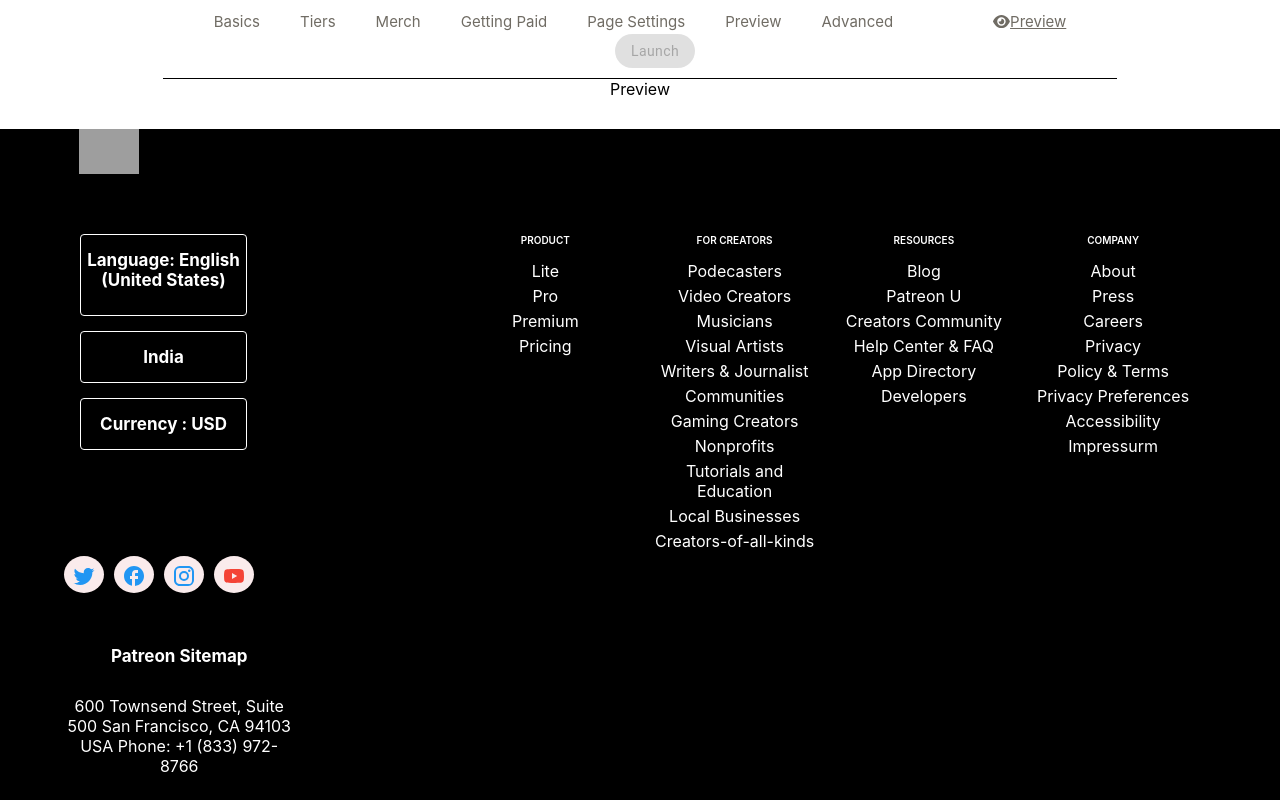
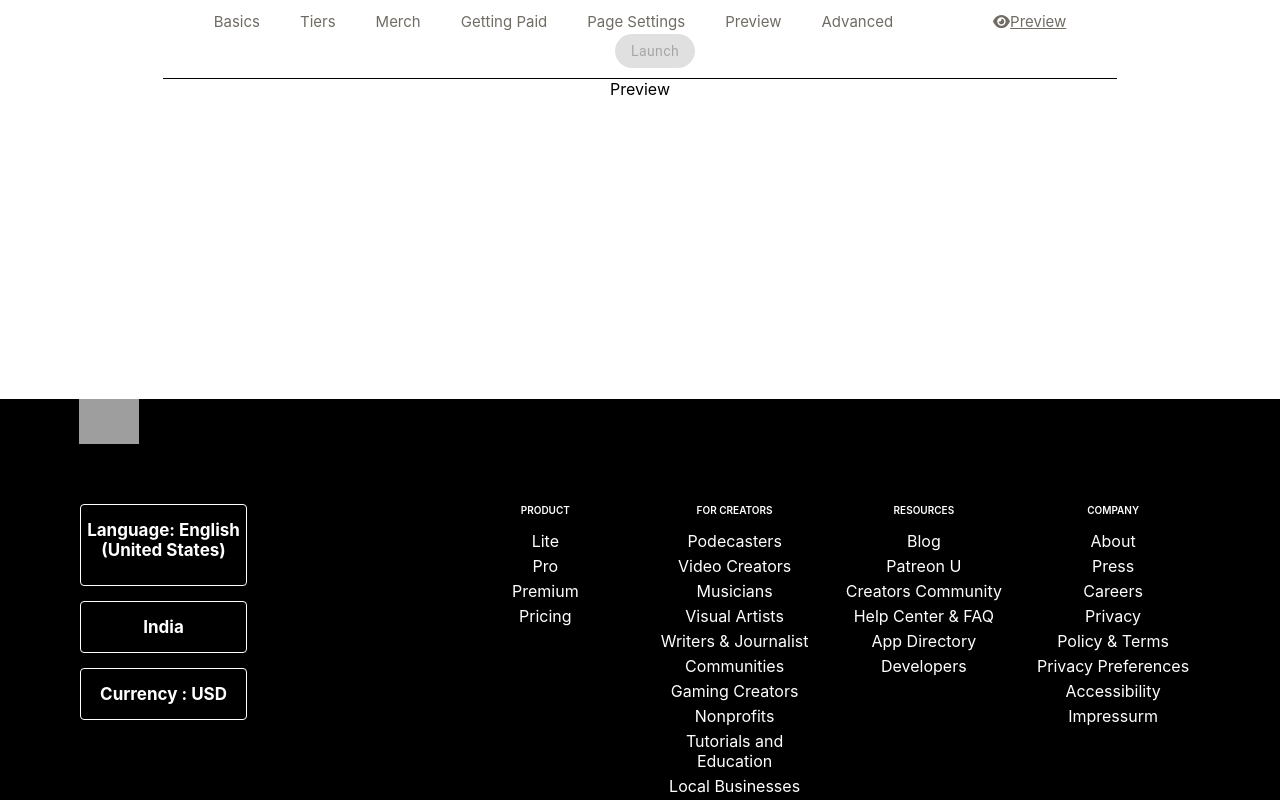
Before and after one commit to PiyushChaukade/Patreon-clone, a React (Create React App) app in the folder frontend/: page /create/navbar/edit/previewicon in a window 1280 px wide. Shown: the top 800 px of the page. Built offline with nearby package versions, Linux system fonts and the light colour scheme; grey boxes are pictures that could not be loaded.

Commit message:
footer adjusted

```diff
--- a/frontend/src/components/Footer/FooterStyles.js
+++ b/frontend/src/components/Footer/FooterStyles.js
@@ -3,7 +3,8 @@
 export const Box = styled.div`
   /* padding: 80px 60px; */
   background: black;
-  margin-top: 30px;
+  position:relative;
+ margin-top: 300px;
   bottom: 0;
   width: 100%;
   height: fit-content;
```
